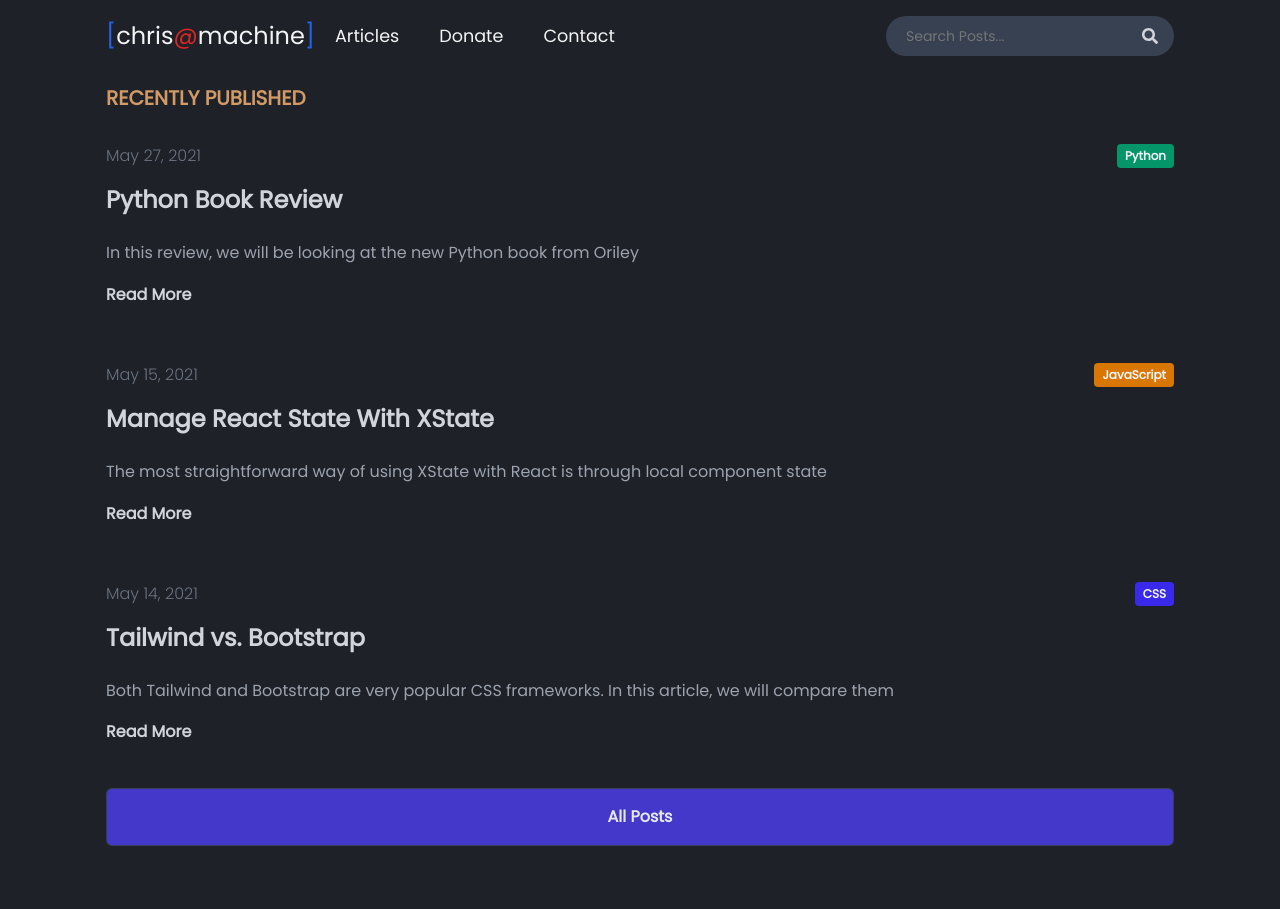
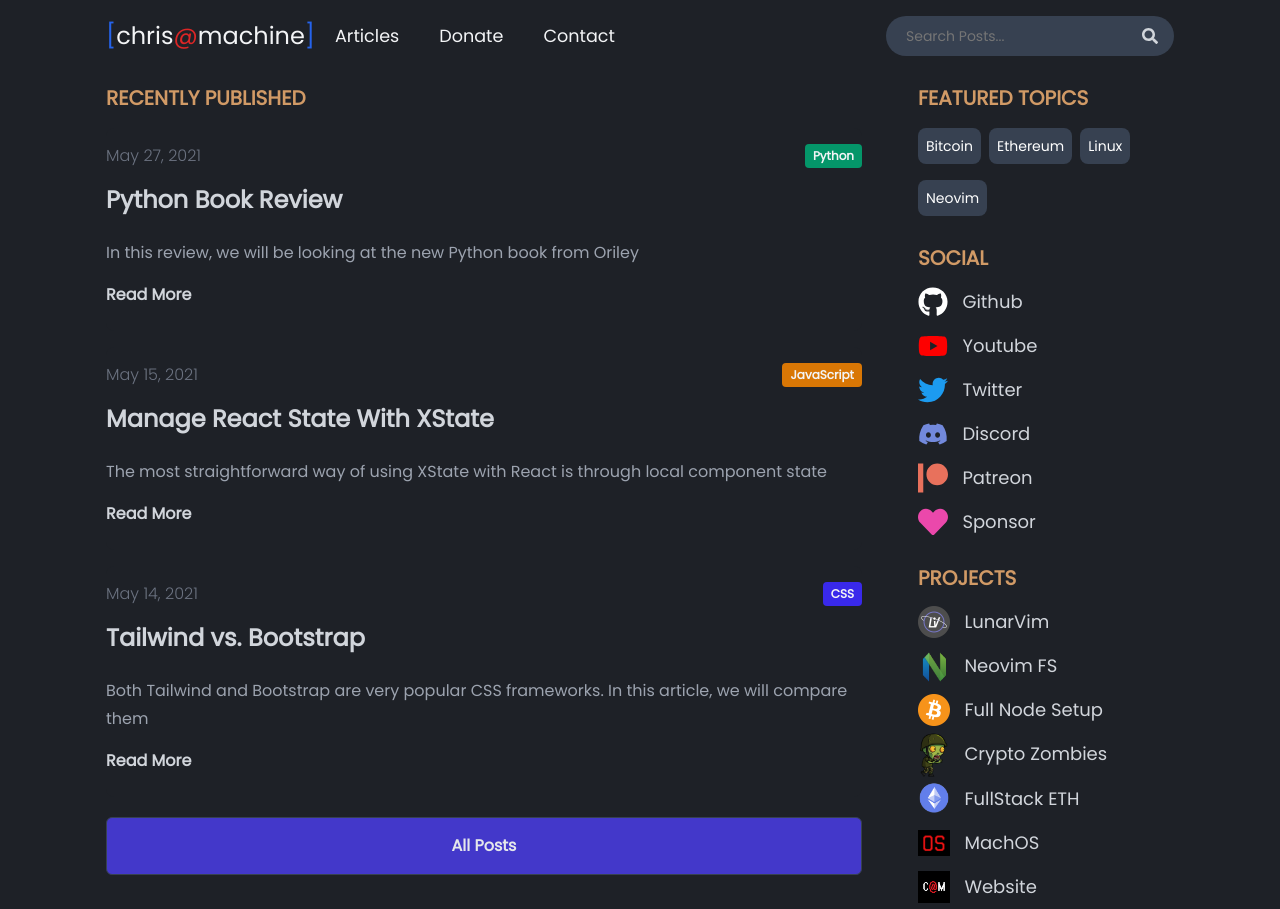
Before and after one commit to ChristianChiarulli/old_website, a Next.js app: page / in a window 1280 px wide. Before the commit the page ends 866 px from the top, so only its background shows below. Built offline with nearby package versions, Linux system fonts and the light colour scheme.

Commit message:
add sidebar

```diff
--- a/pages/index.js
+++ b/pages/index.js
@@ -20,8 +20,8 @@
             alt='LunarVim'
           />
           <p className={styles.intro__message}>
-                Hey I'm Chris, This is where I keep all of my thoughts and links
-                to everything I do on the internet.
+            Hey I'm Chris, This is where I keep all of my thoughts and links to
+            everything I do on the internet.
           </p>
         </div>
         <div className={styles.search}>
@@ -38,15 +38,14 @@
             <a className={styles.home__post__button}>All Posts</a>
           </Link>
         </div>
-        {/* </div> */}
-        {/* <div className={styles.home__sidebar__container}> */}
-        {/*   <CategoryList */}
-        {/*     title='FEATURED TOPICS' */}
-        {/*     categories={['Bitcoin', 'Ethereum', 'Linux', 'Neovim']} */}
-        {/*   /> */}
-        {/*   <SocialList /> */}
-        {/*   <ProjectList /> */}
-        {/* </div> */}
+        <div className={styles.home__sidebar__container}>
+          <CategoryList
+            title='FEATURED TOPICS'
+            categories={['Bitcoin', 'Ethereum', 'Linux', 'Neovim']}
+          />
+          <SocialList />
+          <ProjectList />
+        </div>
       </div>
     </Layout>
   )
--- a/styles/components/CategoryList.module.css
+++ b/styles/components/CategoryList.module.css
@@ -7,7 +7,7 @@
   line-height: 1.75rem;
   margin-left: 0.25rem;
   margin-right: 0.25rem;
-  padding-top: 1.25rem;
+  /* padding-top: 1.25rem; */
   padding-bottom: 0.5rem;
   font-weight: 700;
 }
--- a/styles/components/SocialList.module.css
+++ b/styles/components/SocialList.module.css
@@ -1,20 +1,20 @@
 .sociallist {
-  width: 18rem /* 288px */;
+  width: 16rem /* 288px */;
 }
 
 .sociallist__title {
-  font-size: 1.25rem /* 20px */;
-  line-height: 1.75rem /* 28px */;
-  margin-left: 0.25rem/* 4px */;
-  margin-right: 0.25rem/* 4px */;
-  padding-top: 1.25rem/* 20px */;
-  padding-bottom: 0.5rem/* 8px */;
+  font-size: 1.25rem;
+  line-height: 1.75rem;
+  margin-left: 0.25rem;
+  margin-right: 0.25rem;
+  padding-top: 1.25rem;
+  padding-bottom: 0.5rem;
   font-weight: 700;
 }
 
 .sociallist__item {
   display: flex;
-  margin-left: 0.25rem/* 4px */;
+  margin-left: 0.25rem;
   vertical-align: middle;
   justify-content: flex-start;
   align-items: center;
@@ -25,7 +25,7 @@
   line-height: 1.75rem/* 28px */;
   --tw-text-opacity: 1;
   color: rgba(209, 213, 219, var(--tw-text-opacity));
-  padding: 0.5rem/* 8px */;
+  padding: 0.5rem;
   cursor: pointer;
 }
 
--- a/styles/home.module.css
+++ b/styles/home.module.css
@@ -98,7 +98,7 @@
   justify-content: space-between;
   margin-left: 0.25rem /* 4px */;
   margin-right: 0.25rem /* 4px */;
-  flex-direction: row;
+  flex-direction: column;
 }
 
 /* Custom, iPhone Retina */
@@ -118,6 +118,20 @@
   .search {
     display: none;
   }
+  .container {
+    flex-direction: row;
+    justify-content: space-between;
+  }
+  .home__sidebar__container {
+    display: flex;
+    flex-shrink: 0;
+    justify-content: center;
+    align-items: center;
+    margin-left: 0.25rem /* 4px */;
+    margin-right: 0.25rem /* 4px */;
+    flex-direction: column;
+    padding-left: 3rem;
+  }
 }
 
 /* Large Devices, Wide Screens */
```
Lines whose indentation alone changed are shown as unchanged.
